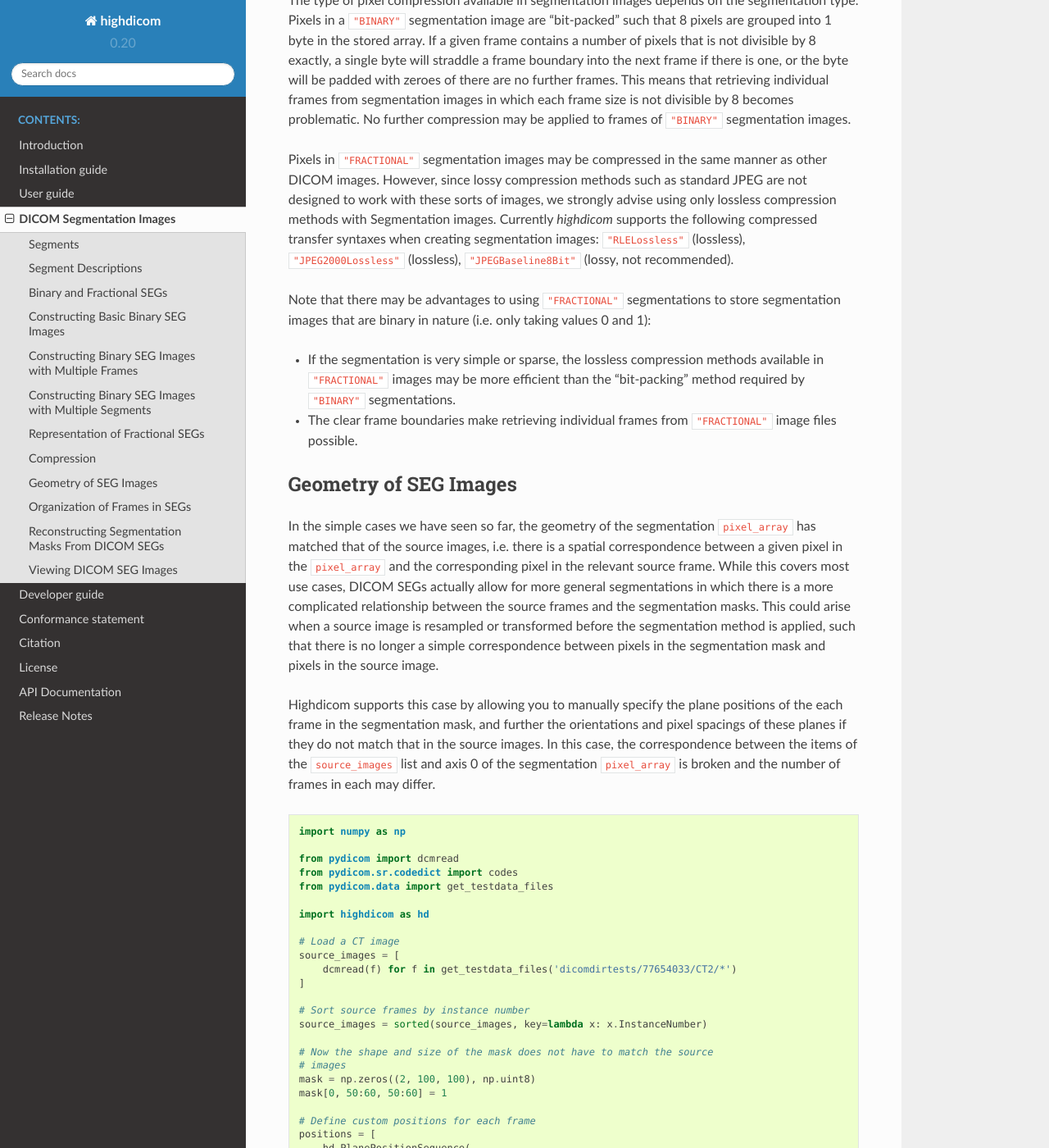
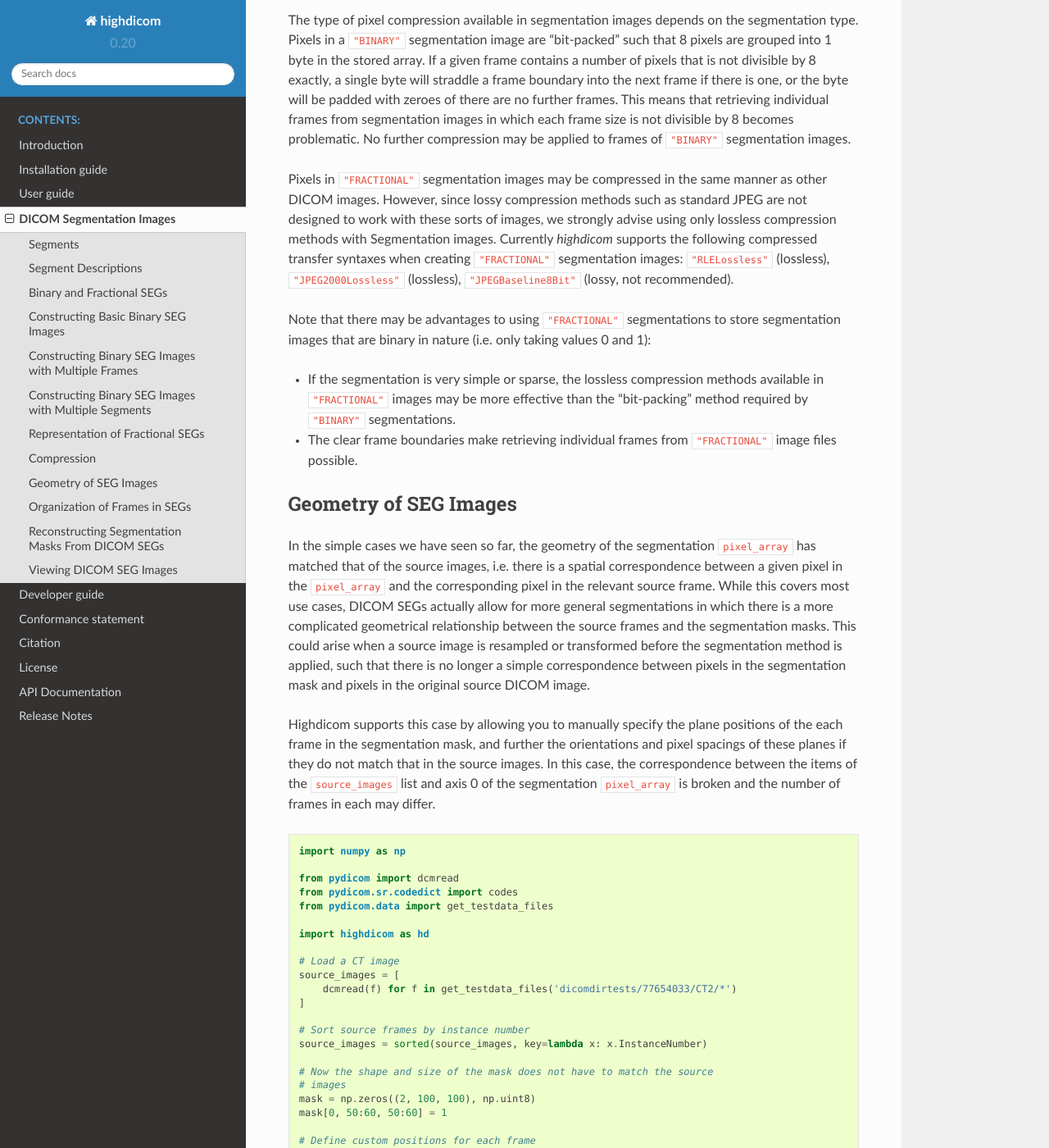
Before and after one commit to ImagingDataCommons/highdicom, a Sphinx documentation site: the page built from docs/seg.rst, in a window 1280 px wide and 1400 px high, scrolled down 10604 px. Shown: the whole window at 82% size. Built offline with Sphinx 7.4.7 and the Read the Docs theme 2.0.0, drawn with Linux system fonts in a browser that asks for light colours; some of the changed text lies outside the part shown.

Commit message:
Minor fixes

```diff
--- a/docs/seg.rst
+++ b/docs/seg.rst
@@ -607,7 +608,7 @@
 standard JPEG are not designed to work with these sorts of images, we strongly
 advise using only lossless compression methods with Segmentation images.
 Currently *highdicom* supports the following compressed transfer syntaxes when
-creating segmentation images: ``"RLELossless"`` (lossless),
+creating ``"FRACTIONAL"`` segmentation images: ``"RLELossless"`` (lossless),
 ``"JPEG2000Lossless"`` (lossless), ``"JPEGBaseline8Bit"`` (lossy, not
 recommended).
 
@@ -616,7 +617,7 @@
 and 1):
 
 - If the segmentation is very simple or sparse, the lossless compression methods
-  available in ``"FRACTIONAL"`` images may be more efficient than the
+  available in ``"FRACTIONAL"`` images may be more effective than the
   "bit-packing" method required by ``"BINARY"`` segmentations.
 - The clear frame boundaries make retrieving individual frames from
   ``"FRACTIONAL"`` image files possible.
@@ -629,11 +630,11 @@
 correspondence between a given pixel in the ``pixel_array`` and the
 corresponding pixel in the relevant source frame. While this covers most use
 cases, DICOM SEGs actually allow for more general segmentations in which there
-is a more complicated relationship between the source frames and the
-segmentation masks. This could arise when a source image is resampled or
+is a more complicated geometrical relationship between the source frames and
+the segmentation masks. This could arise when a source image is resampled or
 transformed before the segmentation method is applied, such that there is no
 longer a simple correspondence between pixels in the segmentation mask and
-pixels in the source image.
+pixels in the original source DICOM image.
 
 Highdicom supports this case by allowing you to manually specify the plane
 positions of the each frame in the segmentation mask, and further the
```
Also changed, not shown: other parts of docs/seg.rst (+15 -13 lines).
